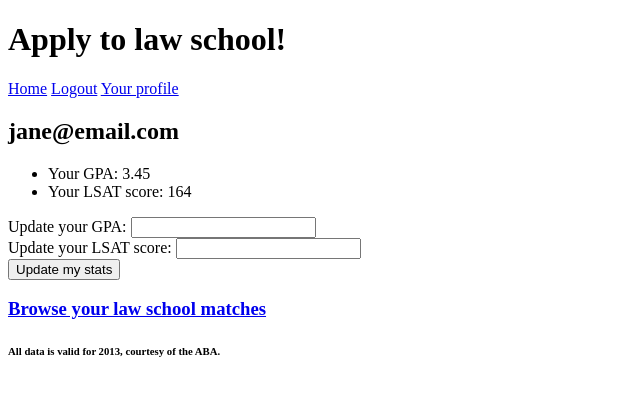
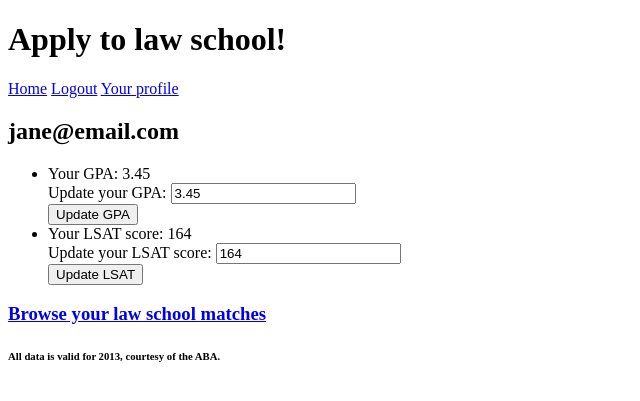
Before and after one commit to eileenconner/law-admissions-tool, a Flask app: page /profile in a window 1280 px wide. Shown: the top 401 px of the page, without its empty margins (0-640 px from the left). Run offline with Flask 2, Linux system fonts and the light colour scheme; a user stored in the database is signed in; data comes from the database, SQL or seed files in the repository; both versions use the stored data as it was after the commit.

Commit message:
separated out gpa and lsat update methods/routes

```diff
--- a/server.py
+++ b/server.py
@@ -254,21 +254,53 @@ def update_user_stats():
     gpa = request.form.get("gpa")
     lsat = request.form.get("lsat")
 
-# almost done -- right now this writes to db whatever is in fields,
-# including overwriting previous data w blanks.
-    # # match user in session to user record in db
-    # user = User.query.filter_by(user_id=user_id).first()
-    # print user
+# right now this works if both inputs are provided
+# if only gpa is provided, overwrites both gpa and lsat fields, making lsat None
+# if only lsat is provided, get valueerror: could not convert string to float
 
-    # # if user inputs are not none, add to db record for this user
-    # if gpa is not None:
-    #     user.gpa = gpa
-    # if lsat is not None:
-    #     user.lsat = lsat
+    # match user in session to user record in db
+    user = User.query.filter_by(user_id=user_id).first()
 
-    # db.session.commit()
+    user.gpa = gpa
+    user.lsat = lsat
+
+    db.session.commit()
 
     return jsonify({gpa: lsat})
+
+
+@app.route('/update_user_gpa.json', methods=['POST'])
+def update_user_gpa():
+    """Update user's GPA in database."""
+
+    user_id = session['user_id']
+    gpa = request.form.get("gpa")
+
+    # match user in session to user record in db
+    user = User.query.filter_by(user_id=user_id).first()
+
+    user.gpa = gpa
+
+    db.session.commit()
+
+    return jsonify({gpa: gpa})
+
+
+@app.route('/update_user_lsat.json', methods=['POST'])
+def update_user_lsat():
+    """Update user's LSAT score in database."""
+
+    user_id = session['user_id']
+    lsat = request.form.get("lsat")
+
+    # match user in session to user record in db
+    user = User.query.filter_by(user_id=user_id).first()
+
+    user.lsat = lsat
+
+    db.session.commit()
+
+    return jsonify({lsat: lsat})
 
 
 @app.route('/display_user_school_list')
--- /dev/null
+++ b/static/js/update_user_gpa.js
@@ -0,0 +1,20 @@
+// update user gpa
+
+function callbackFunction(data){
+    var obj = JSON.parse(data);
+    $("span#user-gpa").replaceWith("data[0]");
+}
+
+function updateUserGpa(evt) {
+    evt.preventDefault();
+
+    var formInput = {
+        "gpa": $("#gpa").val(),
+    };
+
+    console.log(formInput);
+
+    $.post('/update_user_gpa.json', formInput, callbackFunction);
+}
+
+$("#update-gpa").on("submit", updateUserGpa);
--- /dev/null
+++ b/static/js/update_user_lsat.js
@@ -0,0 +1,19 @@
+// update user lsat score
+
+function callbackFunction(data){
+    console.log(data);
+}
+
+function updateUserLsat(evt) {
+    evt.preventDefault();
+
+    var formInput = {
+        "lsat": $("#lsat").val(),
+    };
+
+    console.log(formInput);
+
+    $.post('/update_user_lsat.json', formInput, callbackFunction);
+}
+
+$("#update-lsat").on("submit", updateUserLsat);
--- /dev/null
+++ b/static/js/update_user_stats.js
@@ -0,0 +1,18 @@
+function callbackFunction(data){
+    console.log(data);
+}
+
+function updateUserStats(evt) {
+    evt.preventDefault();
+
+    var listInputs = {
+        "gpa": $("#gpa").val(),
+        "lsat": $("#lsat").val()
+    };
+
+    console.log(listInputs);
+
+    $.post('/update_user_stats.json', listInputs, callbackFunction);
+}
+
+$("#update-stats").on("submit", updateUserStats);
--- a/templates/user_profile.html
+++ b/templates/user_profile.html
@@ -7,15 +7,25 @@
 <h2>{{ user.email }}</h2>
 
 <ul>
-    <li id="user_gpa">Your GPA: {{ user.gpa }}</li>
-    <li id="user_lsat">Your LSAT score: {{ user.lsat }}</li>
+    <li>Your GPA: <span id="user-gpa">{{ user.gpa }}</span><br/>
+        <form method="post" id="update-gpa">
+            Update your GPA: <input type="text" name="gpa" id="gpa" value="{{ user.gpa }}"><br/>
+            <input type="submit" value="Update GPA">
+        </form>
+    </li>
+    <li>Your LSAT score: <span id="user-lsat">{{ user.lsat }}</span><br/>
+        <form method="post" id="update-lsat">
+            Update your LSAT score: <input type="text" name="lsat" id="lsat" value="{{ user.lsat }}"><br/>
+            <input type="submit" value="Update LSAT">
+        </form>
+    </li>
 </ul>
 
-<form method="post" id="update-stats">
-    Update your GPA: <input type="text" name="gpa" id="gpa" default="None"><br/>
-    Update your LSAT score: <input type="text" name="lsat" id="lsat" default="None"><br/>
+<!-- <form method="post" id="update-stats">
+    Update your GPA: <input type="text" name="gpa" id="gpa" default="{{ user.gpa }}"><br/>
+    Update your LSAT score: <input type="text" name="lsat" id="lsat" default="{{ user.lsat }}"><br/>
     <input type="submit" value="Update my stats">
-</form>
+</form> -->
 
 <h3><a href="/school_query">Browse your law school matches</a></h3>
 
@@ -45,4 +55,6 @@
 
 {% block js %}
     <script src="/static/js/update_user_stats.js"></script>
+    <script src="/static/js/update_user_gpa.js"></script>
+    <script src="/static/js/update_user_lsat.js"></script>
 {% endblock %}
```
Also changed, not shown: law_school_info.db.
